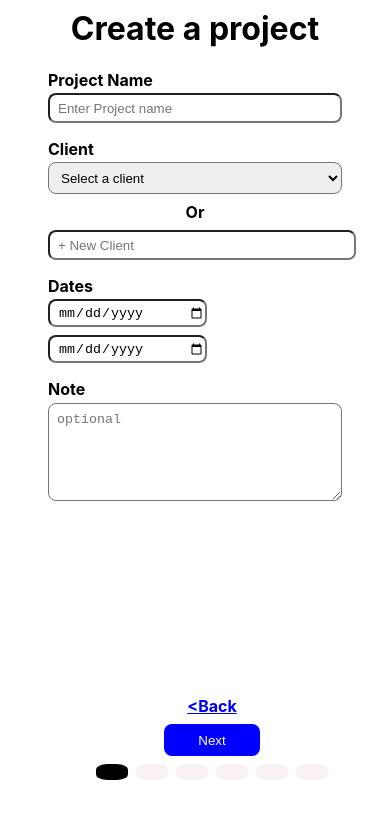
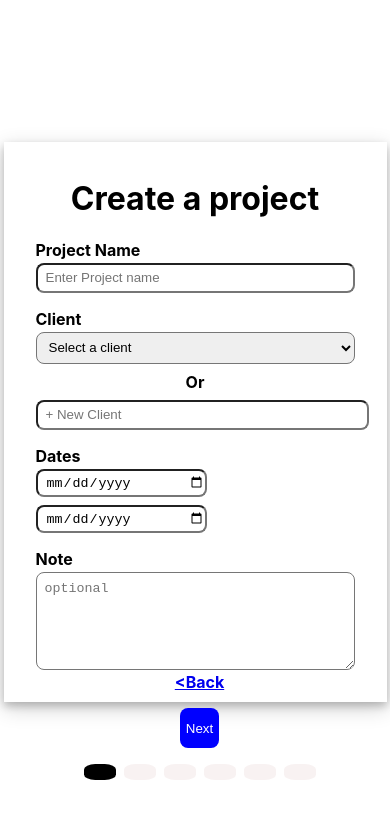
Before and after one commit to shashank8173/assignmentform, a React (Create React App) app: page / in a window 390 px wide. Shown: the top 818 px of the page. Built offline with nearby package versions, Linux system fonts and the light colour scheme.

Commit message:
Update Third.css

```diff
--- a/src/components/Third/Third.css
+++ b/src/components/Third/Third.css
@@ -1,38 +1,45 @@
-.center{
+.center {
     display: flex;
     justify-content: center;
     align-items: center;
     height: 100vh;
 }
-.box{
+
+.box {
     height: 80vh;
     width: 60vh;
- background-color:white;
- box-shadow:  0 4px 8px 0 rgba(0, 0, 0, 0.2), 0 6px 20px 0 rgba(0, 0, 0, 0.19);;
+    background-color: white;
+    box-shadow: 0 4px 8px 0 rgba(0, 0, 0, 0.2), 0 6px 20px 0 rgba(0, 0, 0, 0.19);
     align-items: center;
     padding: 2rem;
 }
-.heading{
+
+.heading {
     display: flex;
     flex-direction: column;
 }
-.heading h1{
+
+.heading h1 {
     font-weight: bold;
     text-align: center;
 }
-.heading p{
- margin-top:0px;
+
+.heading p {
+    margin-top: 0px;
     text-align: center;
 }
-.timex{
+
+.timex {
     display: flex;
- gap:2rem;
+    gap: 2rem;
 }
-.listy{
+
+.listy {
     display: flex;
     flex-direction: column;
 }
-.listy{
+
+.listy {
     display: flex;
     justify-content: center;
     align-items: center;
@@ -42,28 +49,34 @@
     width: 100%;
     border-radius: 0.1rem;
 }
-.listy:hover{
- border-color:blue;
+
+.listy:hover {
+    border-color: blue;
 }
-.list img{
+
+.list img {
     height: 4rem;
     width: 4rem;
 }
-div.low{
-  position:fixed;
-  bottom:0px;
-  padding:4rem;
+
+div.low {
+    position: fixed;
+    bottom: 0px;
+    padding: 4rem;
 }
-.lower{
+
+.lower {
     display: flex;
     margin: 2rem;
- gap:25%;
+    gap: 25%;
 }
-.lower p{
+
+.lower p {
     font-weight: bold;
     cursor: pointer;
 }
-.lower button{
+
+.lower button {
     height: 3rem;
     width: 8rem;
     border-radius: 0.5rem;
@@ -72,60 +85,80 @@
     color: white;
     cursor: pointer;
 }
-.high{
+
+.high {
     border: gray 0.1rem solid;
     padding: 0.2rem;
 }
-.magic{
+
+.magic {
     display: flex;
     justify-content: center;
     gap: 0.5rem;
 }
-.cirle3{
+
+.cirle3 {
     background-color: rgb(248, 242, 242);
     height: 1rem;
     width: 2rem;
     border-radius: 35%;
 }
-.circle3{
+
+.circle3 {
     background-color: black;
 }
-@media (max-width: 800px) {
 
- .box{
-  height: 80vh;
-  width: 50vh;
+/* Responsive Media Queries */
+
+@media (max-width: 1024px) {
+    .box {
+        width: 70vh;
     }
- .lower{
-  margin: 1rem;
-  gap:25%;
+    .timex {
+        gap: 1rem;
+    }
+    .lower {
+        gap: 15%;
     }
 }
- @media (max-width: 568px) {
-  .box h1{
-   font-weight:smaller;
+
+@media (max-width: 768px) {
+    .box {
+        width: 80vw;
+        height: auto;
     }
-  .box{
-   padding-top: 0.5rem;
-   height: 100vh;
-   width: 50vh;
+    .timex {
+        flex-direction: column;
+        gap: 1rem;
     }
-  .timematerial{
+    .lower {
         flex-direction: column;
-  }
-  .lower{
-   margin: 0.5rem;
-   gap:20%;
-  }
-  .lower button{
-   height: 2rem;
-   width: 6rem;
-  }
-  .lower p{
-   padding-bottom:0.5rem;
-  }
-  .heading h1{
-   font-size: medium;
-
+        align-items: center;
+        gap: 1rem;
     }
 }
+
+@media (max-width: 468px) {
+    .box {
+        width: 90vw;
+        height: auto;
+        padding: 1rem;
+    }
+    .heading h1 {
+        font-size: 1.5rem;
+    }
+    .listy {
+        height: auto;
+        width: 100%;
+    }
+    .lower {
+        flex-direction: column;
+        align-items: center;
+        margin: 1rem 0;
+        gap: 0.5rem;
+    }
+    .lower button {
+        width: 100%;
+        height: 2.5rem;
+    }
+}
```
Lines whose indentation alone changed are shown as unchanged.
